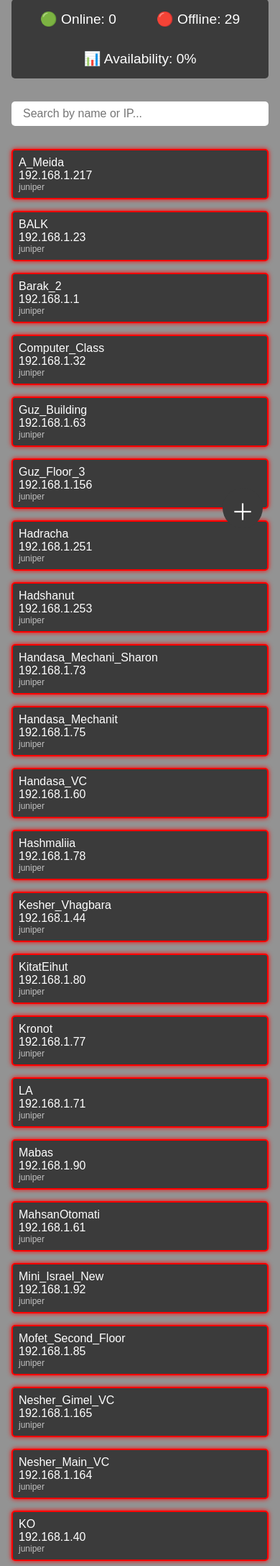
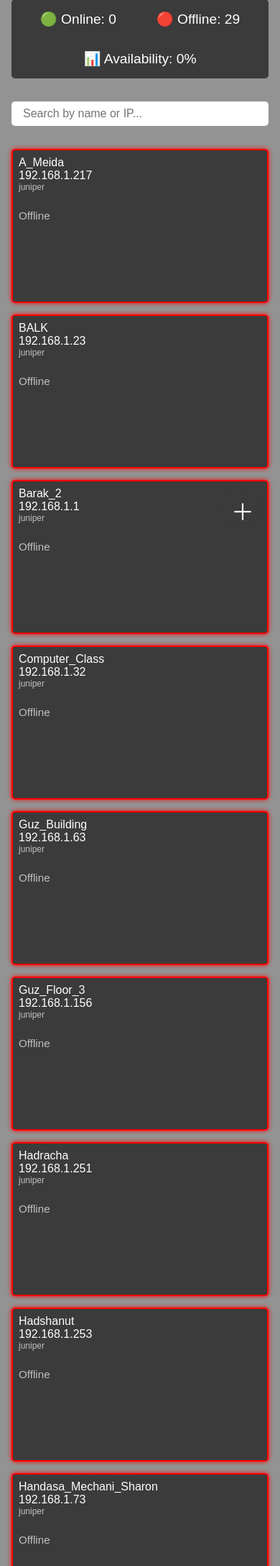
Before and after one commit to amit0604/Pinger-network-management, a Flask app: page /switch-monitor in a window 390 px wide. Shown: the part 86-2262 px from the top of the page at 72% size. Run offline with Flask 3, Linux system fonts and the light colour scheme.

Commit message:
6-2-26: latency check
added to the switch-monitor latency check. meassured in ms and show the avalbility of the network better

```diff
--- a/networkMonitor.py
+++ b/networkMonitor.py
@@ -5,8 +5,8 @@
 from loadDevicesData import load_devices
 from pingService import ping_ip
 
-PING_INTERVAL = 5
-MAX_WORKERS = 50
+PING_INTERVAL = 3 # seconds
+MAX_WORKERS = 65 # 64 devices + 1 for safety; adjust as needed based on expected device count and system capabilities
 
 _device_status = {}
 _lock = threading.Lock()
@@ -23,6 +23,9 @@
         if not devices:
             time.sleep(PING_INTERVAL)
             continue
+        prev_status = {}
+        with _lock:
+            prev_status = dict(_device_status)
 
         results = {}
 
@@ -35,9 +38,19 @@
             for future in as_completed(future_map):
                 ip = future_map[future]
                 try:
-                    results[ip] = future.result()
+                    latency = future.result()
                 except Exception:
-                    results[ip] = False
+                    latency = None
+
+                online = latency is not None
+                prev_last = prev_status.get(ip, {}).get('last_seen') if prev_status else None
+                last_seen = time.time() if online else prev_last
+
+                results[ip] = {
+                    'online': online,
+                    'latency': latency,
+                    'last_seen': last_seen
+                }
 
         with _lock:
             _device_status = results
--- a/static/script-deviceMonitor.js
+++ b/static/script-deviceMonitor.js
@@ -78,14 +78,14 @@
 function updateHealthStatistics(status) {
     const values = Object.values(status);
     const total = values.length;
-    const online = values.filter(v => v).length;
+    const online = values.filter(v => v && v.online).length;
     const onlineList = [];
     const offline = total - online;
     const offlineList = [];
     const availability = total > 0 ? Math.round((online / total) * 100) : 0;
 
-    Object.entries(status).forEach(([ip, isOnline]) => {
-        if (isOnline) onlineList.push(ip);
+    Object.entries(status).forEach(([ip, s]) => {
+        if (s && s.online) onlineList.push(ip);
         else offlineList.push(ip);
     });
 
@@ -157,17 +157,22 @@
         .then(status => {
             updateHealthStatistics(status);
 
-            Object.entries(status).forEach(([ip, online]) => {
+            Object.entries(status).forEach(([ip, s]) => {
                 const card = cardsByIp[ip];
                 if (!card) return;
 
-                card.classList.toggle('online', online);
-                card.classList.toggle('offline', !online);
+                const isOnline = s && s.online;
+                card.classList.toggle('online', isOnline);
+                card.classList.toggle('offline', !isOnline);
 
-                // simple online/offline label (backend provides boolean status)
                 const latencyElement = card.querySelector('.latency');
                 if (latencyElement) {
-                    latencyElement.textContent = online ? 'Online' : 'Offline';
+                    if (isOnline && typeof s.latency === 'number') {
+                        latencyElement.textContent = `${s.latency} ms`;
+                    } else {
+                        const last = s && s.last_seen;
+                        latencyElement.textContent = last ? `Last seen: ${formatLastSeen(last)}` : 'Offline';
+                    }
                 }
             });
         });
@@ -282,3 +287,11 @@
 document.addEventListener('keydown', (e) => {
     if (e.key === 'Escape') hideContextMenu();
 });
+
+function formatLastSeen(ts) {
+    try {
+        return new Date(ts * 1000).toLocaleString();
+    } catch (e) {
+        return '';
+    }
+}
--- a/static/style.css
+++ b/static/style.css
@@ -72,7 +72,27 @@
     transition: border-color .3s ease, box-shadow .3s ease;
 }
 
-.card > .title-type{
+/* Two-column card layout: left = device info, right = latency */
+.card{
+    display: flex;
+    justify-content: space-between;
+    align-items: center;
+    gap: 1rem;
+}
+
+.card-left{
+    flex: 1 1 auto;
+    min-width: 0; /* allow overflow handling */
+}
+
+.card-right{
+    flex: 0 0 120px;
+    text-align: right;
+    font-size: 0.95rem;
+    color: var(--text2);
+}
+
+.card .title-type{
     font-size: .75rem;
     color: var(--text2);
 }
@@ -186,6 +206,16 @@
         width: 48px;
         height: 48px;
         font-size: 1.6rem;
+    }
+    /* Stack card columns on small screens */
+    .card{
+        flex-direction: column;
+        align-items: flex-start;
+    }
+    .card-right{
+        width: 100%;
+        text-align: left;
+        margin-top: 0.5rem;
     }
 }
 
--- a/templates/switch-monitor.html
+++ b/templates/switch-monitor.html
@@ -56,9 +56,14 @@
 
     <template data-device-template>
         <div class="card">
-            <div class="title-name"></div>
-            <div class="title-ip"></div>
-            <div class="title-type"></div>
+            <div class="card-left">
+                <div class="title-name"></div>
+                <div class="title-ip"></div>
+                <div class="title-type"></div>
+            </div>
+            <div class="card-right">
+                <div class="latency" aria-live="polite"></div>
+            </div>
         </div>
     </template>
 
```
Also changed, not shown: pingService.py (+22 -13 lines).
